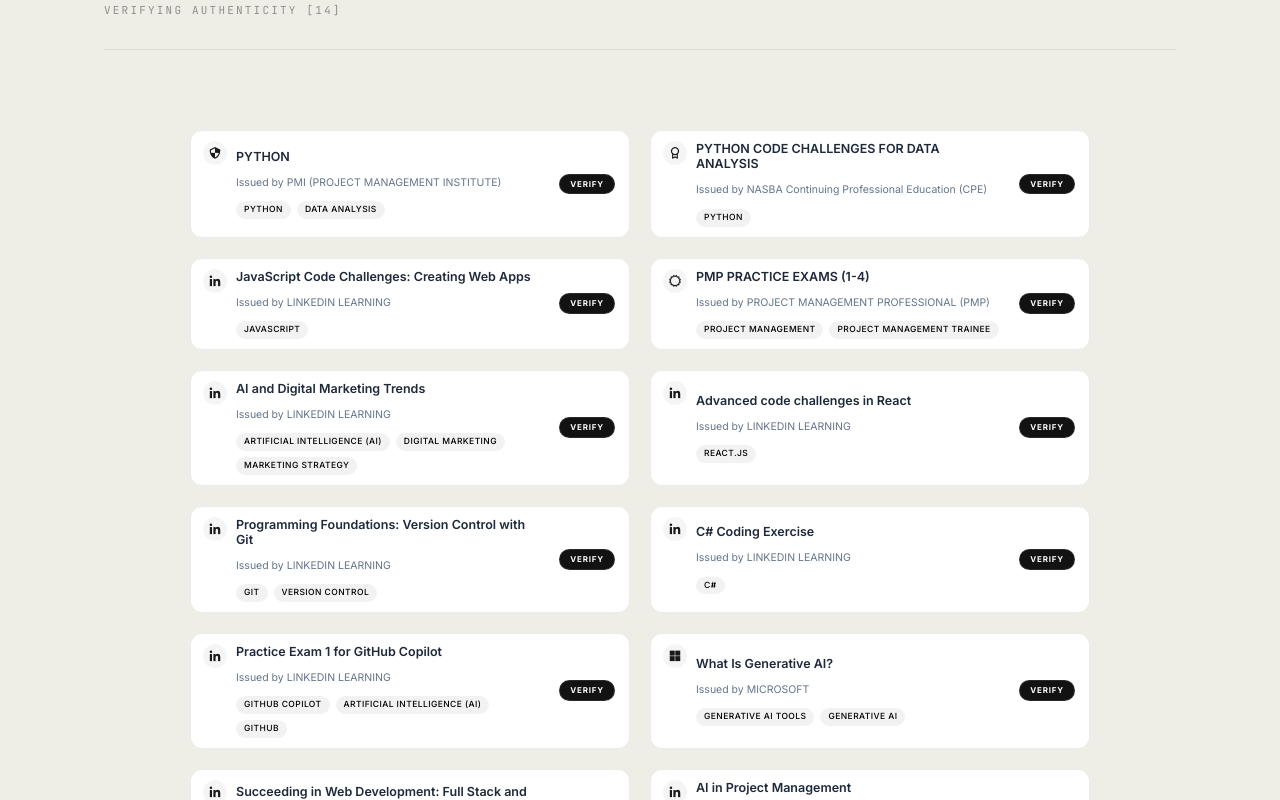
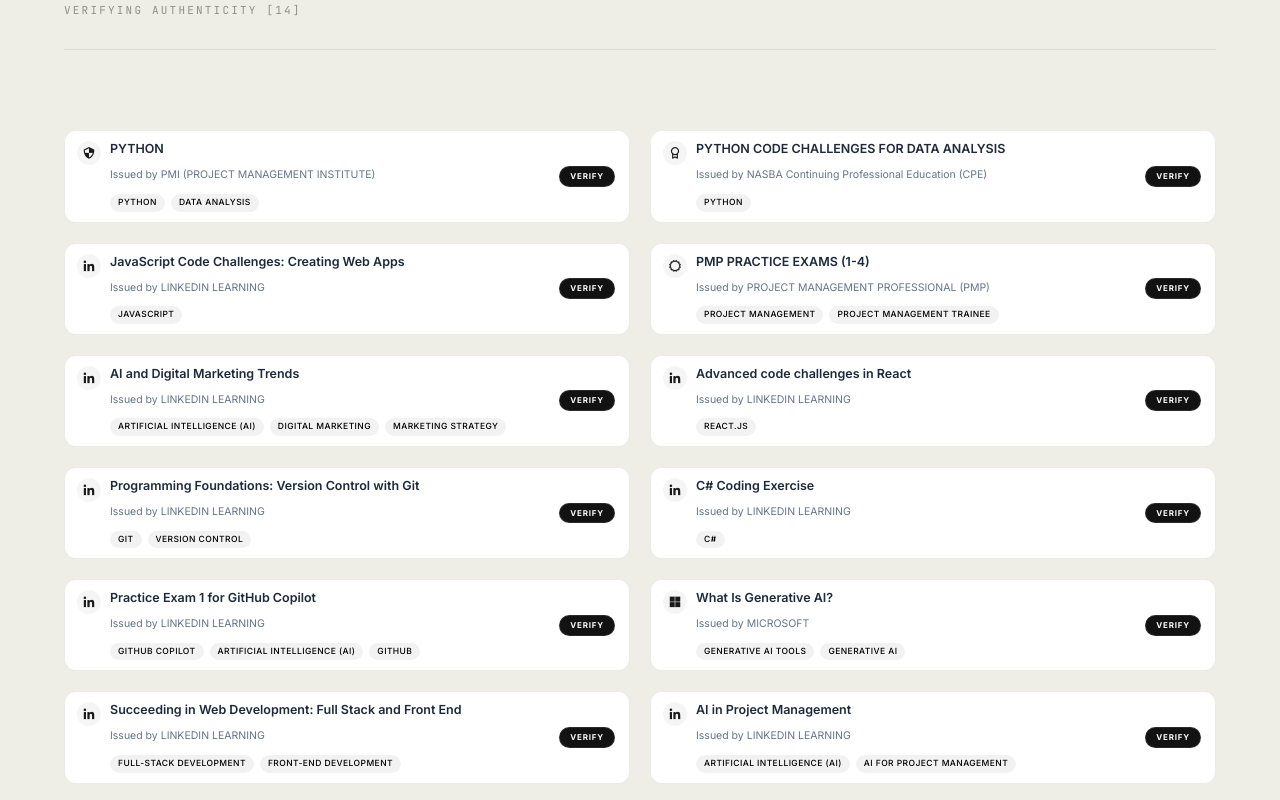
Before and after one commit to TharukiJ/Portfolio-3, a Next.js app: page / in a window 1280 px wide. Shown: the part 6380-7180 px from the top of the page. Built offline with nearby package versions, Linux system fonts and the light colour scheme; a web font is replaced by a local one.

Commit message:
Update globals.css

```diff
--- a/app/globals.css
+++ b/app/globals.css
@@ -1953,6 +1953,8 @@ footer {
     width: 100%;
 }
 
+
+
 .section-title-group {
     display: flex;
     flex-direction: column;
@@ -2386,8 +2388,7 @@ footer {
    CERTIFICATIONS SECTION - MODERN CARD REDESIGN
    ========================================================================= */
 .certifications {
-    max-width: 1200px;
-    /* Increased to fit two columns comfortably */
+    /* inherits max-width and centering from .section-padding */
 }
 
 .cert-section-header {
@@ -2407,15 +2408,9 @@ footer {
 .cert-stack {
     display: grid;
     grid-template-columns: 1fr 1fr;
-    /* Two columns (7 per side) */
-    gap: 16px;
-    grid-template-columns: 1fr 1fr;
     gap: 20px;
-    /* Increased gap to cut the length of cards */
-    max-width: 900px;
-    /* Narrower section width */
-    margin: 0 auto;
-    /* Center the grid */
+    width: 100%;
+    /* align to left edge of section like other sections */
 }
 
 @media (max-width: 900px) {
```
